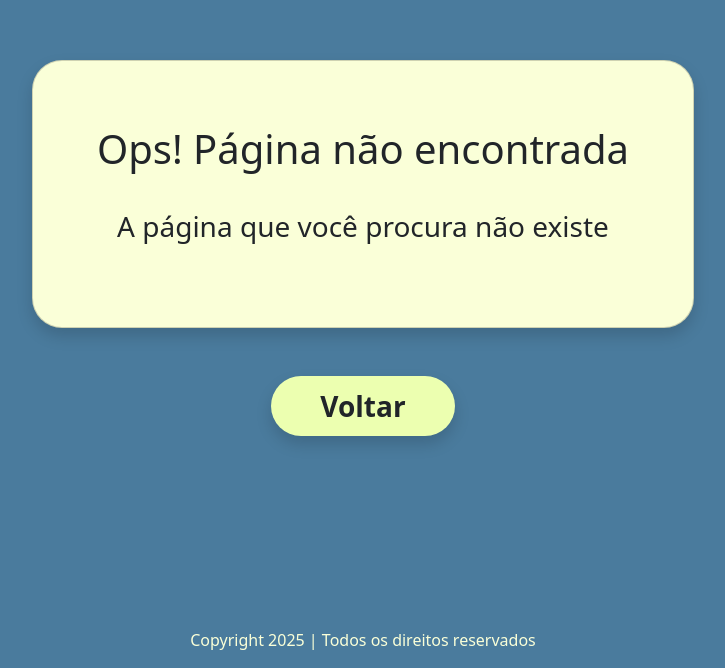
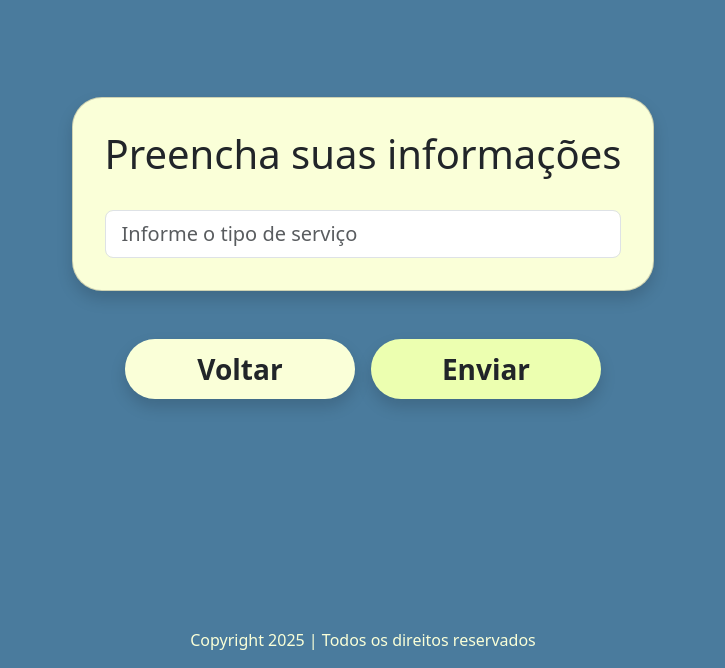
Before and after one commit to PedroPA94/universidade-cglnps, an Angular app in the folder app/frontend/: page /cadastro/fornecedor in a window 1280 px wide. Shown: the part 132-800 px from the top of the page, without its empty margins (277-1002 px from the left). Built offline with nearby package versions, Linux system fonts and the light colour scheme.

Commit message:
feat: implementa pagina de cadastro do fornecedor

```diff
--- a/app/frontend/src/app/app.routes.ts
+++ b/app/frontend/src/app/app.routes.ts
@@ -1,5 +1,6 @@
 import { Routes } from '@angular/router';
 import { Home } from './pages/home/home';
+import { cadastroRoutes } from './pages/cadastro/cadastro.routes';
 
 export const routes: Routes = [
   {
@@ -8,7 +9,7 @@ export const routes: Routes = [
   },
   {
     path: 'cadastro',
-    loadComponent: () => import('./pages/cadastro/cadastro').then((m) => m.Cadastro),
+    children: cadastroRoutes,
   },
   {
     path: '',
--- a/app/frontend/src/app/pages/cadastro/cadastro.html
+++ b/app/frontend/src/app/pages/cadastro/cadastro.html
@@ -3,7 +3,7 @@
 
   <form
     [formGroup]="formulario"
-    (ngSubmit)="clique()"
+    (ngSubmit)="continuar()"
     id="formulario"
     class="d-flex flex-column gap-3"
   >
--- /dev/null
+++ b/app/frontend/src/app/pages/cadastro/cadastro.routes.ts
@@ -0,0 +1,9 @@
+import { Routes } from '@angular/router';
+
+export const cadastroRoutes: Routes = [
+  {
+    path: 'fornecedor',
+    loadComponent: () => import('./fornecedor/fornecedor').then((m) => m.Fornecedor),
+  },
+  { path: '', loadComponent: () => import('./cadastro').then((m) => m.Cadastro) },
+];
--- a/app/frontend/src/app/pages/cadastro/cadastro.ts
+++ b/app/frontend/src/app/pages/cadastro/cadastro.ts
@@ -1,7 +1,7 @@
 import { Component, inject } from '@angular/core';
 import { Card } from '../../components/card/card';
 import { Botao } from '../../components/botao/botao';
-import { RouterLink } from '@angular/router';
+import { Router, RouterLink } from '@angular/router';
 import { FormBuilder, ReactiveFormsModule, Validators } from '@angular/forms';
 import { CadastroService } from '../../services/cadastro';
 import {
@@ -22,12 +22,13 @@ export class Cadastro {
 
   fb = inject(FormBuilder);
   cadastroService = inject(CadastroService);
+  router = inject(Router);
 
   formulario = this.fb.group({
-    nome: ['', Validators.required],
-    email: ['', [Validators.required, Validators.email]],
+    nome: ['teste', Validators.required],
+    email: ['t@t', [Validators.required, Validators.email]],
     telefone: [
-      '',
+      '1234567890',
       [
         Validators.required,
         Validators.pattern(/^\d{10,11}$/),
@@ -35,10 +36,13 @@ export class Cadastro {
         Validators.maxLength(11),
       ],
     ],
-    identificacao: ['', [Validators.required, Validators.pattern(/^\d{11}$|^\d{14}$/)]],
+    identificacao: [
+      '12345678901234',
+      [Validators.required, Validators.pattern(/^\d{11}$|^\d{14}$/)],
+    ],
   });
 
-  clique() {
+  continuar() {
     this.formulario.markAllAsTouched();
 
     if (!this.formulario.valid) return;
@@ -59,6 +63,7 @@ export class Cadastro {
         telefone,
         cnpj: identificacao,
       } as IFormularioPJ);
+      this.router.navigate(['/cadastro/fornecedor']);
     }
   }
 }
--- /dev/null
+++ b/app/frontend/src/app/pages/cadastro/fornecedor/fornecedor.css
@@ -0,0 +1,3 @@
+:host {
+  display: contents;
+}
--- /dev/null
+++ b/app/frontend/src/app/pages/cadastro/fornecedor/fornecedor.html
@@ -0,0 +1,33 @@
+<app-card class="p-3 mb-5">
+  <h1 class="titulo">Preencha suas informações</h1>
+
+  <form
+    [formGroup]="formularioFornecedor"
+    (ngSubmit)="enviar()"
+    id="formulario"
+    class="d-flex flex-column gap-3"
+  >
+    <!-- Tipo de serviço -->
+    <div>
+      <input
+        type="text"
+        class="form-control form-control-lg"
+        placeholder="Informe o tipo de serviço"
+        formControlName="tipoServico"
+        [class.is-invalid]="
+          formularioFornecedor.get('tipoServico')?.invalid &&
+          formularioFornecedor.get('tipoServico')?.touched
+        "
+      />
+      @if(formularioFornecedor.get('tipoServico')?.invalid &&
+      formularioFornecedor.get('tipoServico')?.touched) {
+      <div class="invalid-feedback">Campo obrigatório.</div>
+      }
+    </div>
+  </form>
+</app-card>
+
+<div class="d-grid gap-3 grupo-botoes">
+  <app-botao estilo="secundario" routerLink="/cadastro">Voltar</app-botao>
+  <app-botao estilo="primario" tipo="submit" form="formulario">Enviar</app-botao>
+</div>
--- /dev/null
+++ b/app/frontend/src/app/pages/cadastro/fornecedor/fornecedor.ts
@@ -0,0 +1,32 @@
+import { Component, inject } from '@angular/core';
+import { Card } from '../../../components/card/card';
+import { Botao } from '../../../components/botao/botao';
+import { FormBuilder, ReactiveFormsModule, Validators } from '@angular/forms';
+import { RouterLink } from '@angular/router';
+import { CadastroService } from '../../../services/cadastro';
+import { IFormularioFornecedor } from '../../../shared/interfaces/formulario-cadastro.interface';
+
+@Component({
+  selector: 'app-fornecedor',
+  imports: [ReactiveFormsModule, Card, Botao, RouterLink],
+  templateUrl: './fornecedor.html',
+  styleUrl: './fornecedor.css',
+})
+export class Fornecedor {
+  fb = inject(FormBuilder);
+  cadastroService = inject(CadastroService);
+
+  formularioFornecedor = this.fb.group({
+    tipoServico: ['', Validators.required],
+  });
+
+  enviar() {
+    this.formularioFornecedor.markAllAsTouched();
+
+    if (this.formularioFornecedor.invalid) return;
+
+    this.cadastroService.atualizarFormulario(
+      this.formularioFornecedor.value as IFormularioFornecedor
+    );
+  }
+}
--- a/app/frontend/src/app/services/cadastro.ts
+++ b/app/frontend/src/app/services/cadastro.ts
@@ -9,5 +9,6 @@ export class CadastroService {
 
   atualizarFormulario(dados: Partial<FormularioCadastro>): void {
     this.formulario = { ...this.formulario, ...dados };
+    console.log('*** form: ', this.formulario);
   }
 }
--- a/app/frontend/src/styles.css
+++ b/app/frontend/src/styles.css
@@ -57,6 +57,7 @@ h1 {
   --bs-btn-font-size: var(--tamanho-fonte-texto);
   --bs-btn-font-weight: bold;
   --bs-btn-border-radius: 30px;
+  width: 230px;
 }
 
 .card {
```
Also changed, not shown: 1 other file (tests, documents, lock files or other folders).
